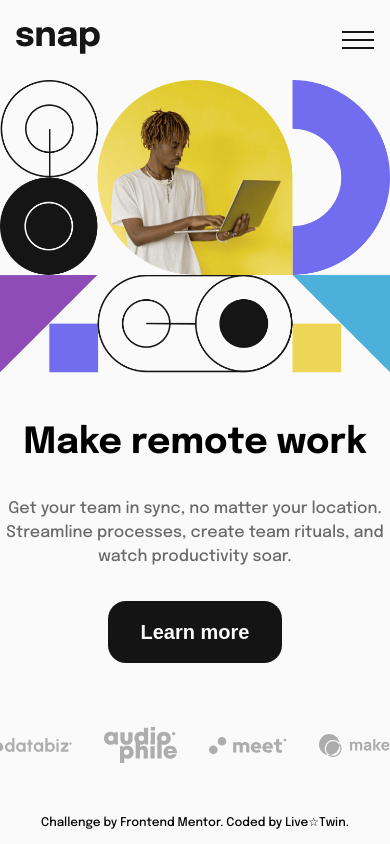
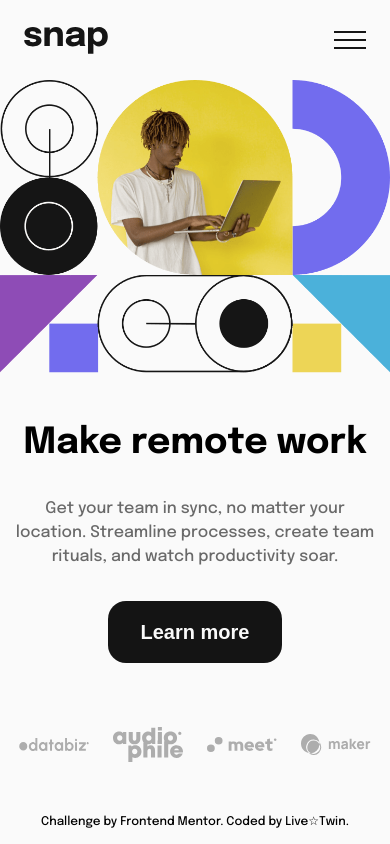
Before and after one commit to LivexTwin/intro-section-with-dropdown-navigation-main, a plain HTML site: page index.html in a window 390 px wide. Drawn offline with Linux system fonts and the light colour scheme.

Commit message:
changed some padding issues

```diff
--- a/components/main.css
+++ b/components/main.css
@@ -15,6 +15,7 @@
     flex-direction: column;
     align-items: center;
     gap: 2rem;
+    padding: 0 15px;
   }
 
   .hero__title {
@@ -29,7 +30,7 @@
 
   #logos {
     display: flex;
-    gap: 2rem;
+    gap: 1.5rem;
     width: 100%;
     align-items: center;
     justify-content: center;
@@ -37,7 +38,7 @@
   }
 
   #logos img {
-    max-width: 78px;
+    max-width: 70px;
   }
 }
 
@@ -71,13 +72,13 @@
   }
 
   .btn {
-    margin-left: 0 !important;
+    margin-left: 0;
   }
 
   #logos {
     display: flex;
     align-items: center;
-    gap: 2rem;
+    gap: 1rem;
     padding-top: 4rem;
   }
 
--- a/components/utils.css
+++ b/components/utils.css
@@ -34,7 +34,7 @@
 
 header {
   position: relative;
-  padding: 0 1rem;
+  padding: 0 1.5rem;
 }
 
 .nav__container {
```
